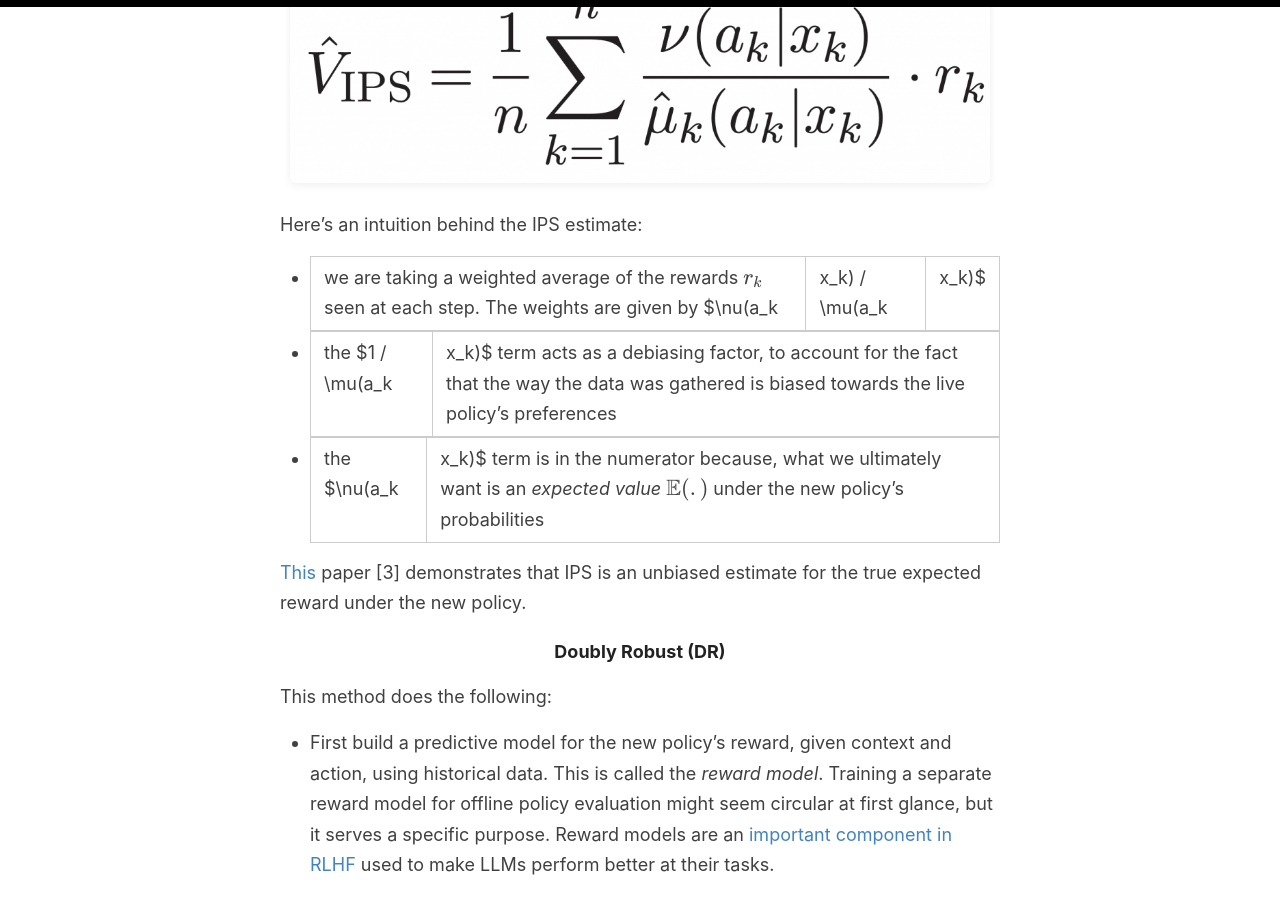
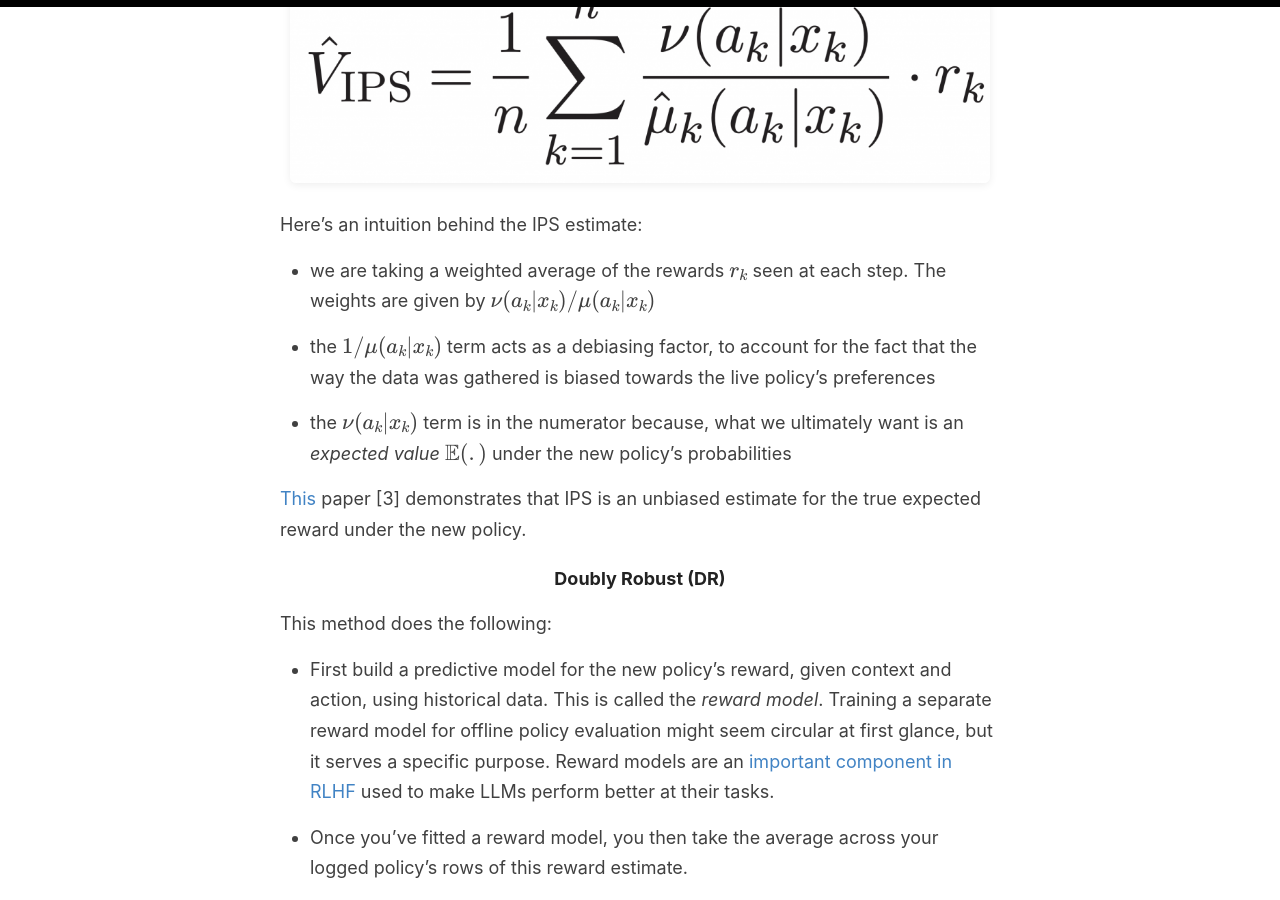
Before and after one commit to oksmith/oksmith.github.io, a Jekyll site: the page built from _posts/2024-11-30-why-evaluating-contextual-bandit-models-is-hard.md, in a window 1280 px wide and 900 px high, scrolled down 6511 px. Built offline with Jekyll 4.4.1, drawn with Linux system fonts in a browser that asks for light colours.

Commit message:
Fix latex

```diff
--- a/_posts/2024-11-30-why-evaluating-contextual-bandit-models-is-hard.md
+++ b/_posts/2024-11-30-why-evaluating-contextual-bandit-models-is-hard.md
@@ -123,11 +123,11 @@ Firstly some notation, let $\\nu$ be the new policy’s action selection probabi
 
 Here’s an intuition behind the IPS estimate:
 
-- we are taking a weighted average of the rewards $r_{k}$ seen at each step. The weights are given by $\nu(a_k|x_k) / \mu(a_k|x_k)$
+- we are taking a weighted average of the rewards $r_{k}$ seen at each step. The weights are given by $\nu(a_k\|x_k) / \mu(a_k\|x_k)$
 
-- the $1 / \mu(a_k|x_k)$ term acts as a debiasing factor, to account for the fact that the way the data was gathered is biased towards the live policy’s preferences
+- the $1 / \mu(a_k\|x_k)$ term acts as a debiasing factor, to account for the fact that the way the data was gathered is biased towards the live policy’s preferences
 
-- the $\nu(a_k|x_k)$ term is in the numerator because, what we ultimately want is an _expected value_ $\mathbb{E}( . )$ under the new policy’s probabilities
+- the $\nu(a_k\|x_k)$ term is in the numerator because, what we ultimately want is an _expected value_ $\mathbb{E}( . )$ under the new policy’s probabilities
 
 [This](https://math.uchicago.edu/~may/REU2019/REUPapers/Kim,SangHoon.pdf) paper \[3\] demonstrates that IPS is an unbiased estimate for the true expected reward under the new policy.
 
```
